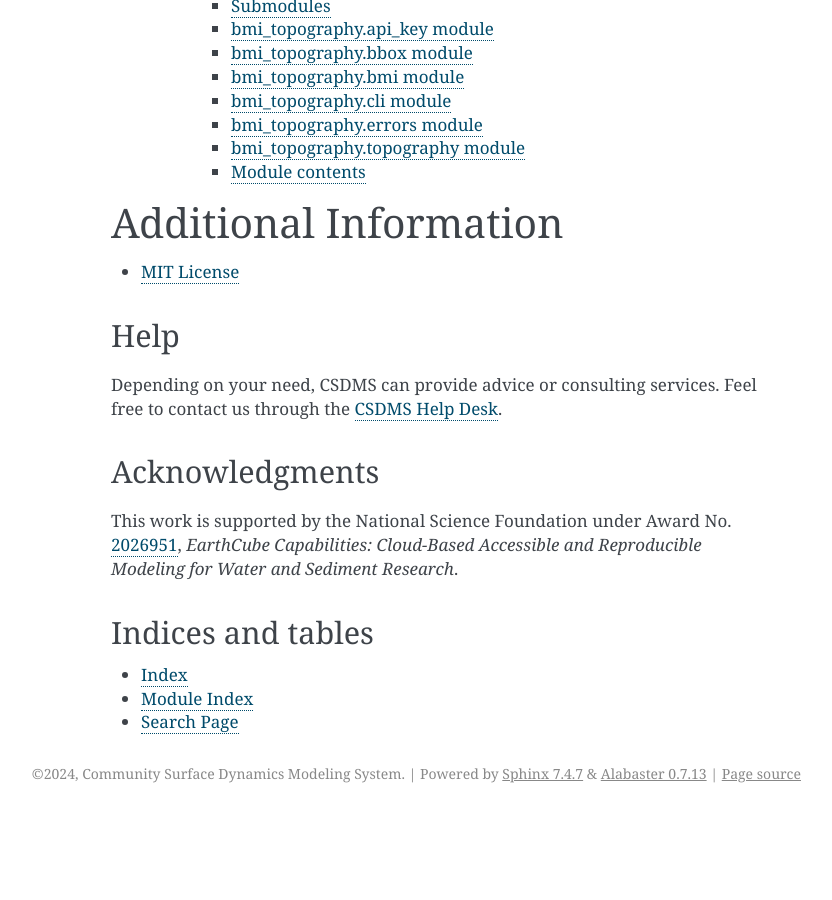
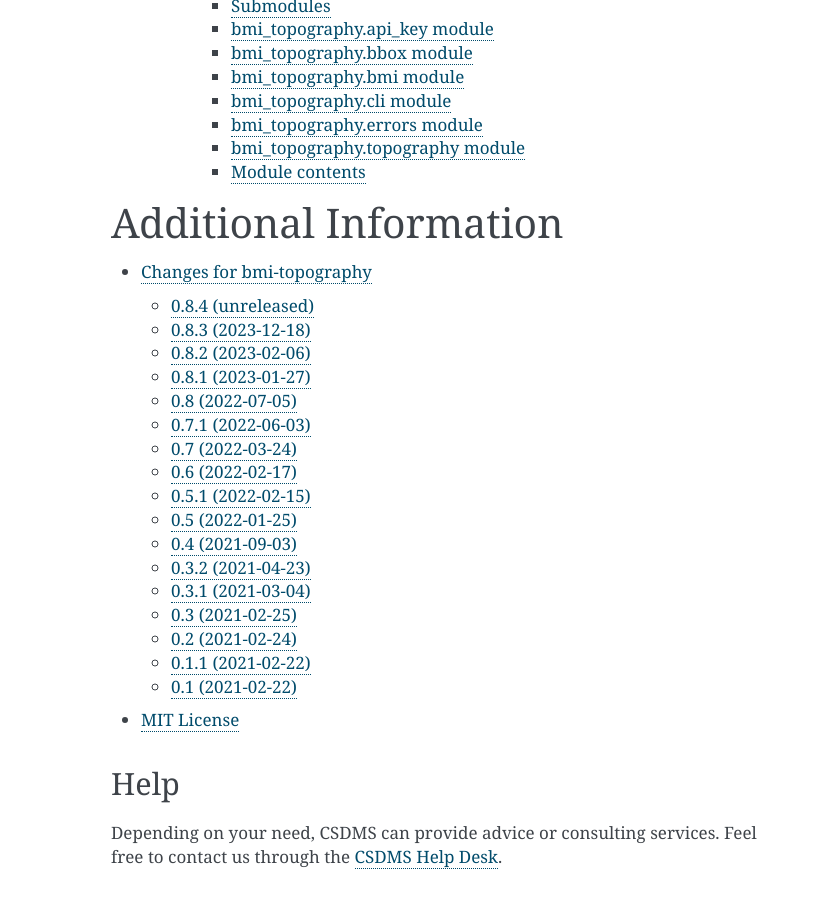
Before and after one commit to csdms/bmi-topography, a Sphinx documentation site: the page built from docs/source/index.rst, in a window 1280 px wide and 900 px high, scrolled down 4118 px. Shown: the whole window, without its empty margins (309-1141 px from the left). Built offline with Sphinx 7.4.7, drawn with Linux system fonts in a browser that asks for light colours; before the commit the page ends 4931 px from its top, so only the background shows below that.

Commit message:
Update docs for rst-ified changelog

```diff
--- /dev/null
+++ b/docs/source/CHANGES.rst
@@ -0,0 +1,146 @@
+Changes for bmi-topography
+==========================
+
+0.8.4 (unreleased)
+------------------
+
+-  Set minimum python>=3.10 (#67)
+-  Link to project contributing and code of conduct docs (#65)
+
+0.8.3 (2023-12-18)
+------------------
+
+-  Build and test with Python 3.12 (#60)
+-  Remove setuptools files in favor of pyproject.toml (#59)
+-  Fix failing docs build (#58)
+-  Use nox in CI testing (#54)
+
+.. _section-1:
+
+0.8.2 (2023-02-06)
+------------------
+
+-  Fix problem getting CRS info for AAIGrid type (#53)
+
+.. _section-2:
+
+0.8.1 (2023-01-27)
+------------------
+
+-  Run test CI on Windows with Python 3.10 (#52)
+-  Use nox instead of make for building and testing project (#51)
+-  Update project metadata files (#50)
+-  Use rio accessor for geospatial information (#47)
+-  Update contents of source and binary distributions (#46)
+
+.. _section-3:
+
+0.8 (2022-07-05)
+----------------
+
+-  Switch from xarray to rioxarray (#45)
+-  Move metadata from setup.cfg to pyproject.toml (#44)
+
+.. _section-4:
+
+0.7.1 (2022-06-03)
+------------------
+
+-  Provide a better reason for 401 errors (#41)
+
+.. _section-5:
+
+0.7 (2022-03-24)
+----------------
+
+-  Support all OpenTopography global datasets (#39)
+-  Create test matrix of datasets and file types (#38)
+
+.. _section-6:
+
+0.6 (2022-02-17)
+----------------
+
+-  Use dashes in command line options (#36)
+-  Use a demo API key if a user key can’t be found (#34)
+
+.. _section-7:
+
+0.5.1 (2022-02-15)
+------------------
+
+-  Document use of OpenTopography API key (#33)
+-  Add text to exception raised when API key is missing (#32)
+-  Use new black syntax (#31)
+
+.. _section-8:
+
+0.5 (2022-01-25)
+----------------
+
+-  Use an API key when requesting OpenTopography data (#25)
+-  Add python 3.10 to tests (#24)
+-  Address technical debt (#22)
+
+.. _section-9:
+
+0.4 (2021-09-03)
+----------------
+
+-  Support ALOS World 3D 30m products (#13)
+-  Support .asc and .img files (#14)
+-  Add format job to CI
+-  Use CITATION.cff file
+
+.. _section-10:
+
+0.3.2 (2021-04-23)
+------------------
+
+-  Add citation recommendation with DOI
+-  Fix typos, update text in example notebooks
+-  Create CREDITS.md and rearrange docs
+
+.. _section-11:
+
+0.3.1 (2021-03-04)
+------------------
+
+-  Install with conda
+-  Include shell script demonstrating CLI
+
+.. _section-12:
+
+0.3 (2021-02-25)
+----------------
+
+-  Update README with overview and install instructions
+-  Write documentation
+
+.. _section-13:
+
+0.2 (2021-02-24)
+----------------
+
+-  Implement BMI for Topography class from template generated by
+   ``bmipy-render``
+-  Include sample config file and Jupyter Notebook to demo BMI
+-  Add CI with GitHub Actions
+
+.. _section-14:
+
+0.1.1 (2021-02-22)
+------------------
+
+-  Add Makefile rule to test upload to TestPyPI
+-  Test upload to TestPyPI
+
+.. _section-15:
+
+0.1 (2021-02-22)
+----------------
+
+-  Create base library that calls OpenTopography API
+-  Create CLI for library
+-  Write tests for library and CLI
+-  Include demo Jupyter Notebook for library
--- a/docs/source/changelog.rst
+++ /dev/null
@@ -1 +0,0 @@
-.. include:: ../../CHANGES.md
--- a/docs/source/index.rst
+++ b/docs/source/index.rst
@@ -21,7 +21,7 @@
 .. toctree::
    :maxdepth: 2
 
-   changelog
+   CHANGES
    license
 
 Help
```
Also changed, not shown: docs/source/README.rst (+4 -4 lines).
